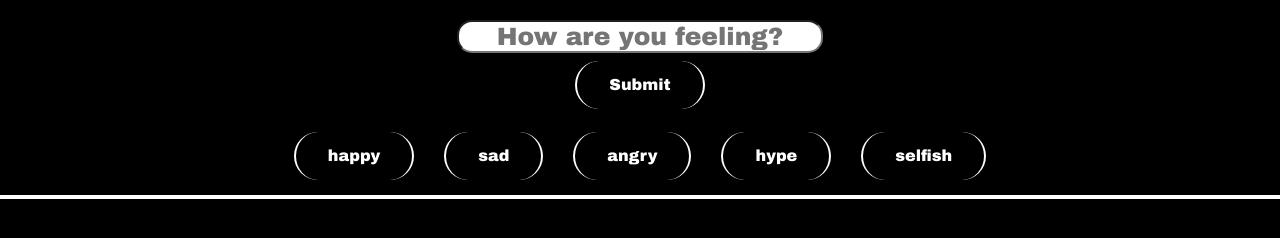
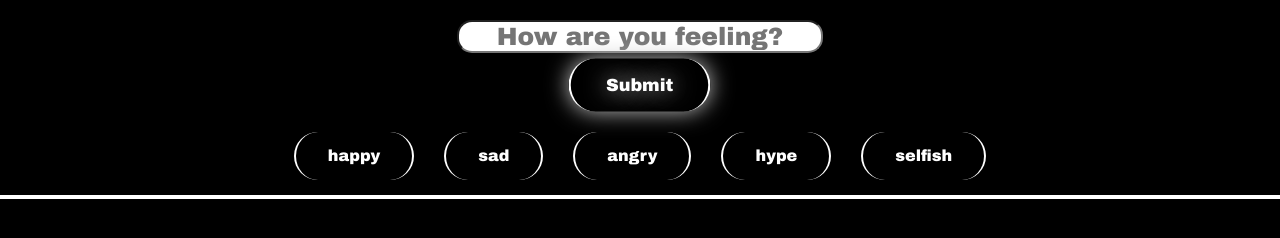
Before and after one commit to CollinPCavallo/giphyapp, a plain HTML site: page index.html in a window 1280 px wide. In both pictures the pointer is over the input "Submit". Drawn offline with nearby package versions, Linux system fonts and the light colour scheme.

Commit message:
Finished

```diff
--- a/assets/css/style.css
+++ b/assets/css/style.css
@@ -60,6 +60,15 @@ button, #addEmotion{
   h4, button, #addEmotion, .emotionButton, #emotionInput{
     font-family: 'Archivo Black', sans-serif;
 
+
+  }
+  button, #addEmotion, .emotionButton{
+    transition: all .2s ease-in-out;
+  }
+  button:hover, #addEmotion:hover, .emotionButton:hover{
+    text-shadow:0px 0px 20px silver;
+    box-shadow: 0px 0px 20px silver;
+    transform: scale(1.1);
   }
   #displayGifs{
       text-align: center;
@@ -69,4 +78,3 @@ button, #addEmotion{
   }
   #emotions{
     clear: both;
-  }
```
